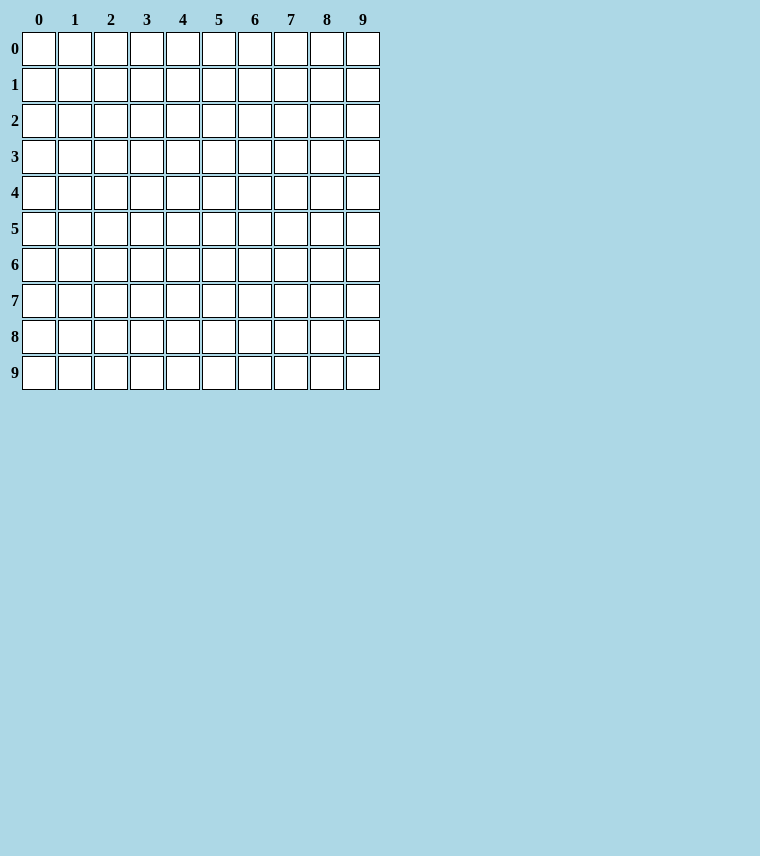
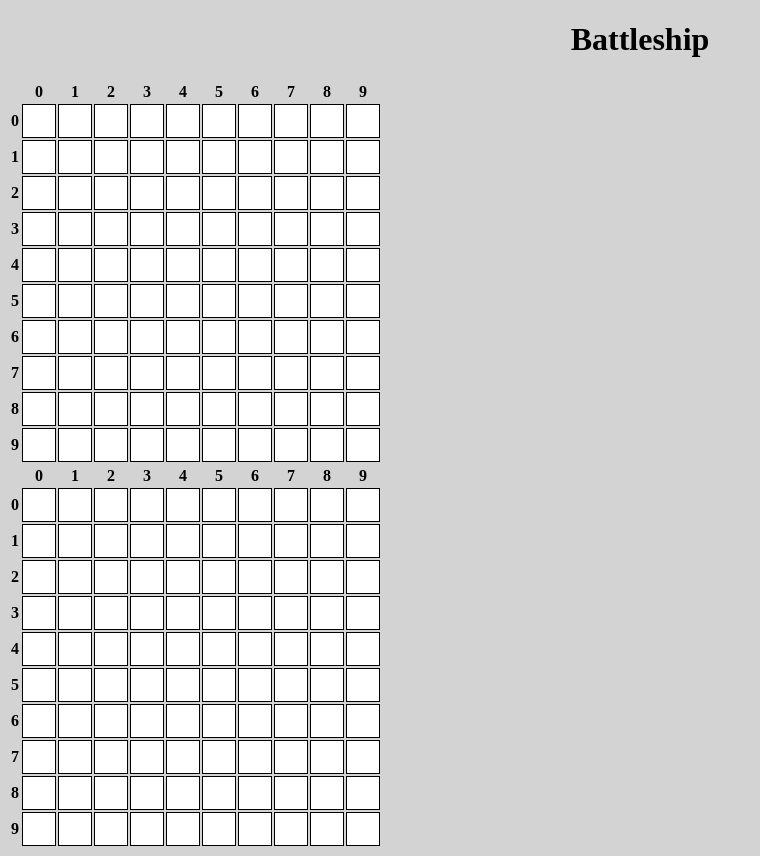
Before and after one commit to austinchong01/battleship, a website built with webpack: page src/template.html in a window 1280 px wide. Shown: the whole page, without its empty margins (0-760 px from the left). Before the commit the page ends 800 px from the top, so only its background shows below. Built offline with nearby package versions, Linux system fonts and the light colour scheme.

Commit message:
Adding DOM elements

```diff
--- a/src/dom.js
+++ b/src/dom.js
@@ -1,4 +1,3 @@
-
 function createBoard(name) {
   const board = document.createElement("div");
   board.setAttribute("class", name);
@@ -6,16 +5,15 @@
   const table = document.createElement("table");
 
   const header = document.createElement("tr");
-  const blank = document.createElement("th")
-  header.appendChild(blank)
-  for (let i = 0; i < 10; i += 1){
+  const blank = document.createElement("th");
+  header.appendChild(blank);
+  for (let i = 0; i < 10; i += 1) {
     const th = document.createElement("th");
     th.textContent = i;
     // th.textContent = String.fromCharCode(65 + i);
-    header.appendChild(th)
+    header.appendChild(th);
   }
-  table.appendChild(header)
-
+  table.appendChild(header);
 
   for (let i = 0; i < 10; i += 1) {
     const tr = document.createElement("tr");
@@ -23,18 +21,20 @@
     const th = document.createElement("th");
     th.textContent = i;
     // th.textContent = i + 1;
-    tr.appendChild(th)
+    tr.appendChild(th);
 
     for (let j = 0; j < 10; j += 1) {
       const td = document.createElement("td");
       td.setAttribute("data-index", `[${[i, j]}]`);
-      td.setAttribute("class", `${name}`)
+      td.setAttribute("class", `${name}`);
       tr.appendChild(td);
     }
     table.appendChild(tr);
   }
-  board.appendChild(table)
-  document.body.appendChild(board);
+  board.appendChild(table);
+
+  const game = document.querySelector("#game");
+  game.appendChild(board);
 }
 
 export { createBoard };
--- a/src/index.js
+++ b/src/index.js
@@ -3,7 +3,7 @@
 import "./styles.css";
 
 const player1 = new Player("player");
-// const player2 = new Player("computer");
+const player2 = new Player("computer");
 
 createBoard("player1");
-// createBoard("player2");
+createBoard("player2");
--- a/src/styles.css
+++ b/src/styles.css
@@ -1,9 +1,10 @@
 /* styles.css */
 body {
-  background-color: lightblue;
-  display: flex;
-  flex-direction: column;
-  gap: 10px;
+  background-color: lightgray;
+}
+
+header {
+  text-align: center;
 }
 
 td {
@@ -12,3 +13,11 @@
   height: 30px;
   background-color: white;
 }
+
+td:hover {
+  background-color: grey;
+}
+
+.game {
+  /* display: flex; */
+}
--- a/src/template.html
+++ b/src/template.html
@@ -6,5 +6,9 @@
     <title>Battleship</title>
   </head>
   <body>
+    <header>
+      <h1>Battleship</h1>
+    </header>
+    <div id="game"></div>
   </body>
 </html>
```
Also changed, not shown: src/gameboard.test.js (renamed from src/ship.test.js, +1 -1 lines).
